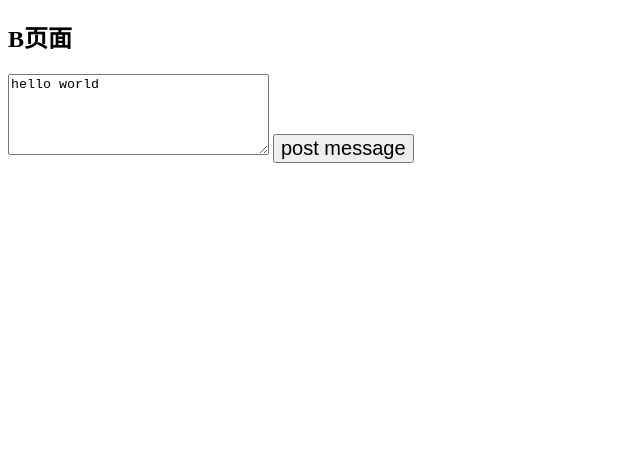
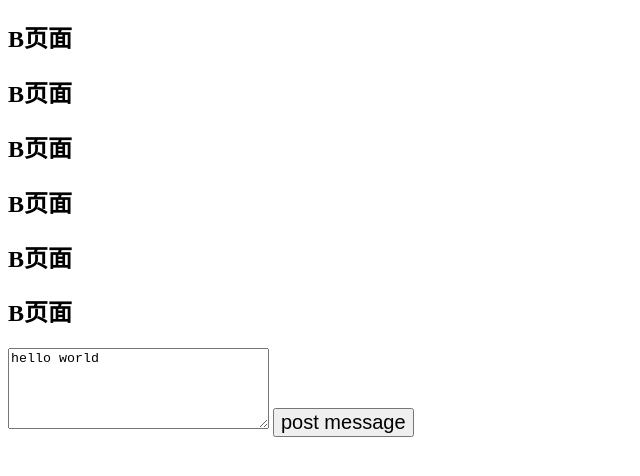
Before and after one commit to Easy119/word, a plain HTML site: page index.html in a window 1280 px wide. Shown: the part 70-546 px from the top of the page, without its empty margins (0-640 px from the left). Drawn offline with Linux system fonts and the light colour scheme.

Commit message:
Update index.html

```diff
--- a/index.html
+++ b/index.html
@@ -11,6 +11,8 @@
 <body>
     <h1>A页面</h1>
     <h2>B页面</h2>
+    <h2>B页面</h2>
+    <h2>B页面</h2><h2>B页面</h2><h2>B页面</h2><h2>B页面</h2>
     <div class="mb20">
         <textarea name="ta" id="data" cols="30" rows="5">hello world</textarea>
         <button style="font-size:20px;" onclick="send()">post message</button>
```
